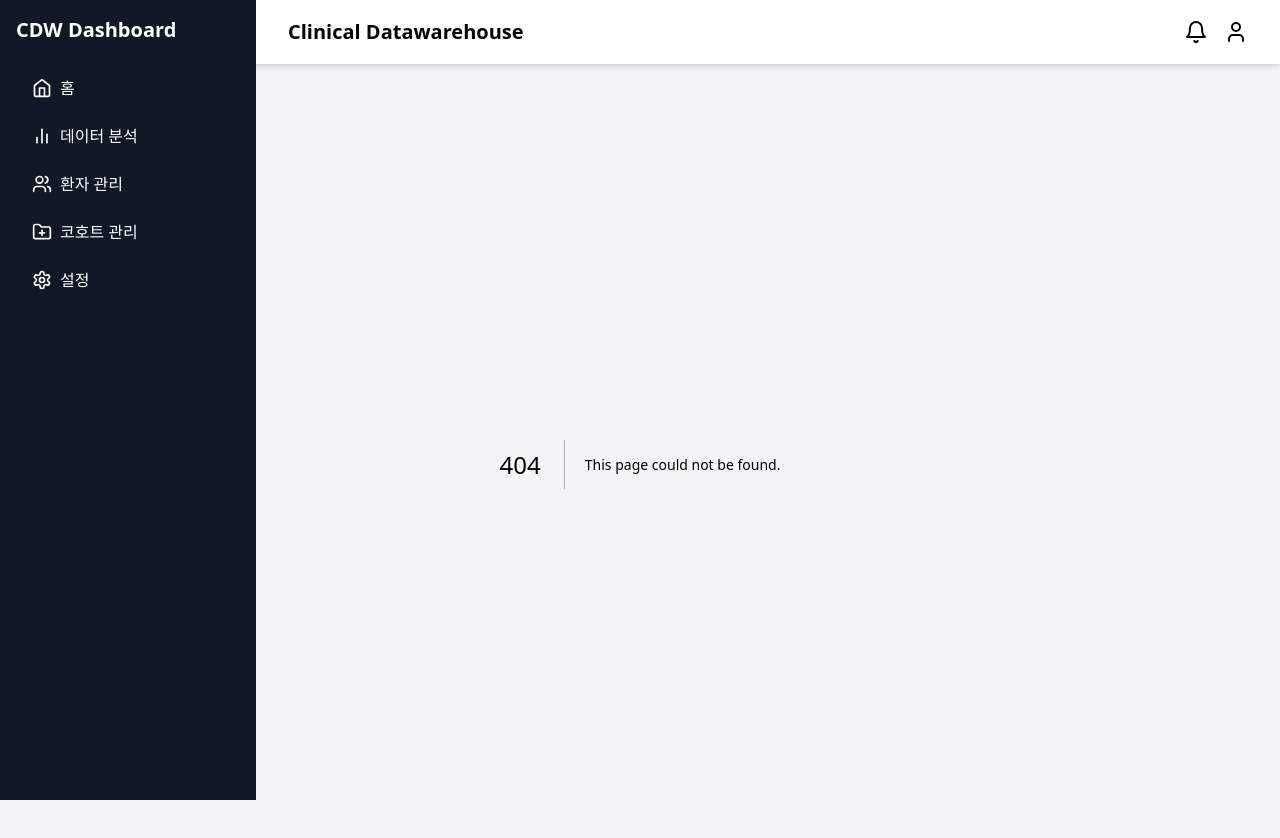
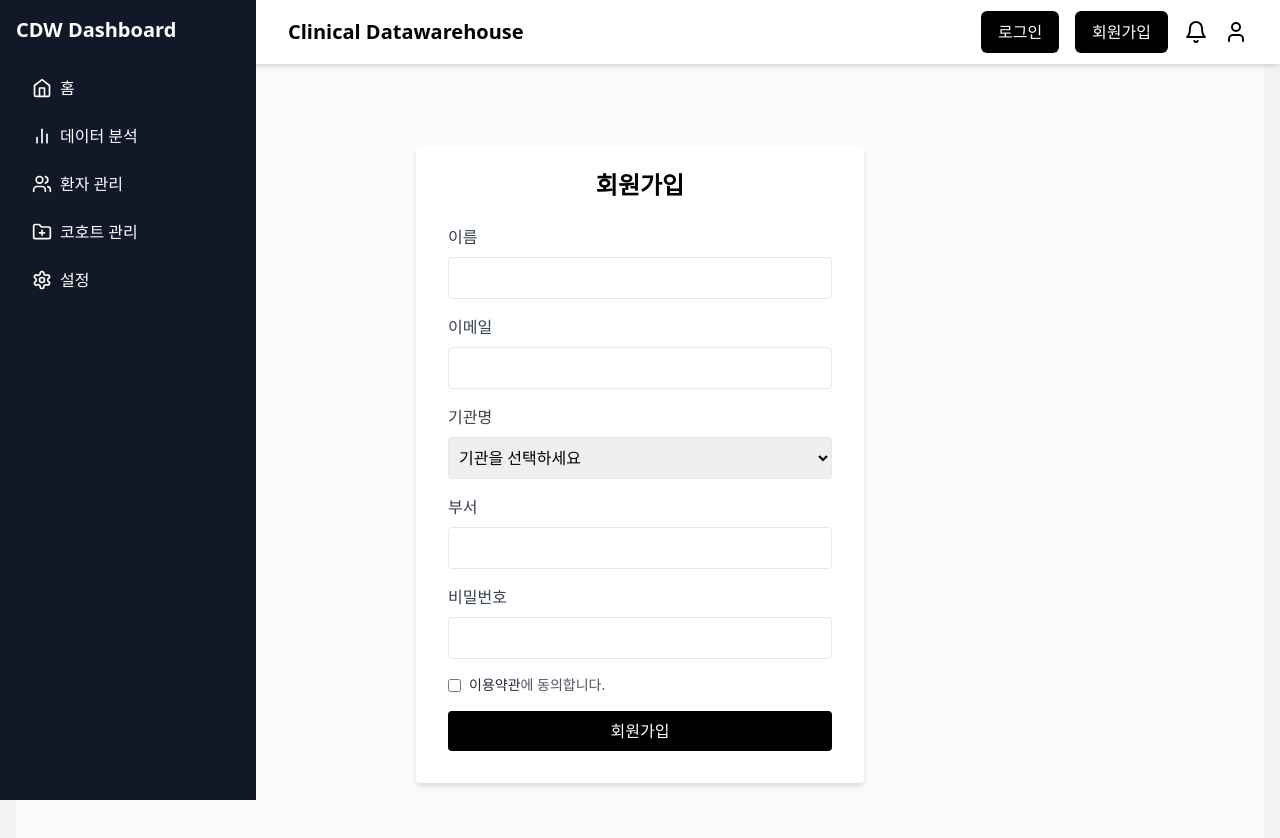
Before and after one commit to HYU-Capstone2025-LLM-CDW/frontend, a Next.js app: page /signup in a window 1280 px wide. Before the commit this address had no page. Shown: the top 838 px of the page. Built offline with nearby package versions, Linux system fonts and the light colour scheme.

Commit message:
add loginPage, singupPage

```diff
--- a/src/app/analysis/page.tsx
+++ b/src/app/analysis/page.tsx
@@ -363,7 +363,7 @@ export default function Page() {
                 <ChartButton label={<img src="/images/bar.png" alt="Bar Chart" />} onClick={() => renderChart("bar")} />
                 <ChartButton label={<img src="/images/line.png" alt="Line Chart" />} onClick={() => renderChart("line")} />
                 <ChartButton label={<img src="/images/scatter.png" alt="Scatter Chart" />} onClick={() => renderChart("scatter")} />
-                <ChartButton label={<img src="/images/3dbar.png" alt="bar3D Chart" />} onClick={() => renderChart("bar3D")} />
+                <ChartButton label={<img src="/images/bar.png" alt="bar3D Chart" />} onClick={() => renderChart("bar3D")} />
                 <ChartButton label={<img src="/images/pie.png" alt="pie Chart" />} onClick={() => renderChart("pie")} />
                 <ChartButton label={<img src="/images/table.png" alt="Table Chart" />} onClick={() => renderTable(filteredData)} />
             </div>
--- /dev/null
+++ b/src/app/login/page.tsx
@@ -0,0 +1,63 @@
+"use client";
+
+import { useState } from "react";
+
+export default function Page() {
+    const [formData, setFormData] = useState({
+        email: "",
+        password: "",
+    });
+
+    const handleChange = (e: React.ChangeEvent<HTMLInputElement>) => {
+        const { name, value, type, checked } = e.target;
+        setFormData((prev) => ({
+            ...prev,
+            [name]: type === "checkbox" ? checked: value
+        }));
+    };
+
+    const handleSubmit = (e: React.FormEvent) => {
+        e.preventDefault();
+        console.log("로그인 요청:", formData);
+        // 로그인 요청 처리 로직 (API 호출 등)
+    };
+
+
+    return (
+        <div className="flex justify-center items-center min-h-screen bg-gray-50">
+            <form
+                onSubmit={handleSubmit}
+                className="bg-white shadow-md rounded px-8 pt-6 pb-8 w-full max-w-md"
+            >
+                <h2 className="text-2xl font-bold mb-6 text-center">로그인</h2>
+
+                <label className="block text-gray-700 mb-2">이메일</label>
+                <input
+                    type="text"
+                    name="email"
+                    value={formData.email}
+                    onChange={handleChange}
+                    className="mb-4 w-full px-3 py-2 border rounded"
+                    required
+                />
+
+                <label className="block text-gray-700 mb-2">비밀번호</label>
+                <input
+                    type="password"
+                    name="password"
+                    value={formData.password}
+                    onChange={handleChange}
+                    className="mb-4 w-full px-3 py-2 border rounded"
+                    required
+                />
+
+                <button
+                    type="submit"
+                    className="w-full bg-black text-white py-2 rounded hover:bg-gray-800 transition"
+                >
+                    로그인
+                </button>
+            </form>
+        </div>
+    )
+}
--- /dev/null
+++ b/src/app/signup/page.tsx
@@ -0,0 +1,109 @@
+"use client";
+
+import { useState } from "react";
+
+export default function Page() {
+    const [formData, setFormData] = useState({
+        name: "",
+        email: "",
+        department: "",
+        institution: "",
+        password: "",
+        agree: false,
+    });
+
+    const handleChange = (e: React.ChangeEvent<HTMLInputElement>) => {
+        const { name, value, type, checked } = e.target;
+        setFormData((prev) => ({
+            ...prev,
+            [name]: type === "checkbox" ? checked: value
+        }));
+    };
+    const handleSubmit = (e: React.FormEvent) => {
+        e.preventDefault();
+        if (!formData.agree) {
+            alert("약관에 동의해야 회원가입이 가능합니다.");
+            return;
+        }
+        console.log("회원가입 요청:", formData);
+        // 회원가입 요청 처리 로직 (API 호출 등)
+    };
+
+    return (
+        <div className="flex justify-center items-center min-h-screen bg-gray-50">
+            <form
+                onSubmit={handleSubmit}
+                className="bg-white shadow-md rounded px-8 pt-6 pb-8 w-full max-w-md"
+            >
+                <h2 className="text-2xl font-bold mb-6 text-center">회원가입</h2>
+
+                <label className="block text-gray-700 mb-2">이름</label>
+                <input
+                    type="text"
+                    name="name"
+                    value={formData.name}
+                    onChange={handleChange}
+                    className="mb-4 w-full px-3 py-2 border rounded"
+                    required
+                />
+
+                <label className="block text-gray-700 mb-2">이메일</label>
+                <input
+                    type="email"
+                    name="email"
+                    value={formData.email}
+                    onChange={handleChange}
+                    className="mb-4 w-full px-3 py-2 border rounded"
+                    required
+                />
+
+                <label className="block text-gray-700 mb-2">기관명</label>
+                <select name="institution" className="mb-4 w-full px-1.5 py-2 border rounded">
+                    <option value="">기관을 선택하세요</option>
+                    <option>한양대학교병원</option>
+                    <option>한양대학교 구리병원</option>
+                </select>
+
+
+                <label className="block text-gray-700 mb-2">부서</label>
+                <input
+                    type="text"
+                    name="department"
+                    value={formData.department}
+                    onChange={handleChange}
+                    className="mb-4 w-full px-3 py-2 border rounded"
+                />
+
+                <label className="block text-gray-700 mb-2">비밀번호</label>
+                <input
+                    type="password"
+                    name="password"
+                    value={formData.password}
+                    onChange={handleChange}
+                    className="mb-4 w-full px-3 py-2 border rounded"
+                    required
+                />
+
+                <div className="flex items-center mb-4">
+                    <input
+                        type="checkbox"
+                        name="agree"
+                        checked={formData.agree}
+                        onChange={handleChange}
+                        className="mr-2"
+                    />
+                    <label className="text-sm text-gray-600">
+                        <span className="font-medium text-gray-800">이용약관</span>에 동의합니다.
+                    </label>
+                </div>
+
+                <button
+                    type="submit"
+                    className="w-full bg-black text-white py-2 rounded hover:bg-gray-800 transition"
+                >
+                    회원가입
+                </button>
+            </form>
+        </div>
+    );
+}
--- a/src/components/layout/Navbar.tsx
+++ b/src/components/layout/Navbar.tsx
@@ -7,14 +7,21 @@ export default function Navbar() {
   return (
       <nav className="bg-white shadow-md fixed top-0 left-0 right-0 z-10">
         <div className="max-w-full mx-auto px-4 sm:px-6 lg:px-8">
-        <div className="flex justify-between h-16">
+          <div className="flex justify-between h-16 items-center">
+            {/* 왼쪽: 로고 */}
             <div className="flex items-center">
-            <div className="flex-shrink-0 flex items-center">
               <span className="text-xl font-bold lg:ml-64">Clinical Datawarehouse</span>
             </div>
-          </div>
-          <div className="flex items-center">
-            <Bell className="h-6 w-6 mr-4 cursor-pointer" />
+
+            {/* 오른쪽: 로그인/회원가입 + 아이콘 */}
+            <div className="flex items-center space-x-4">
+              <Link href="/login" className="inline-flex items-center justify-center px-4 py-2 border border-transparent text-base font-medium rounded-md text-white bg-black">
+                로그인
+              </Link>
+              <Link href="/signup" className="inline-flex items-center justify-center px-4 py-2 border border-transparent text-base font-medium rounded-md text-white bg-black">
+                회원가입
+              </Link>
+              <Bell className="h-6 w-6 cursor-pointer" />
               <User className="h-6 w-6 cursor-pointer" />
             </div>
           </div>
```
Lines whose indentation alone changed are shown as unchanged.
